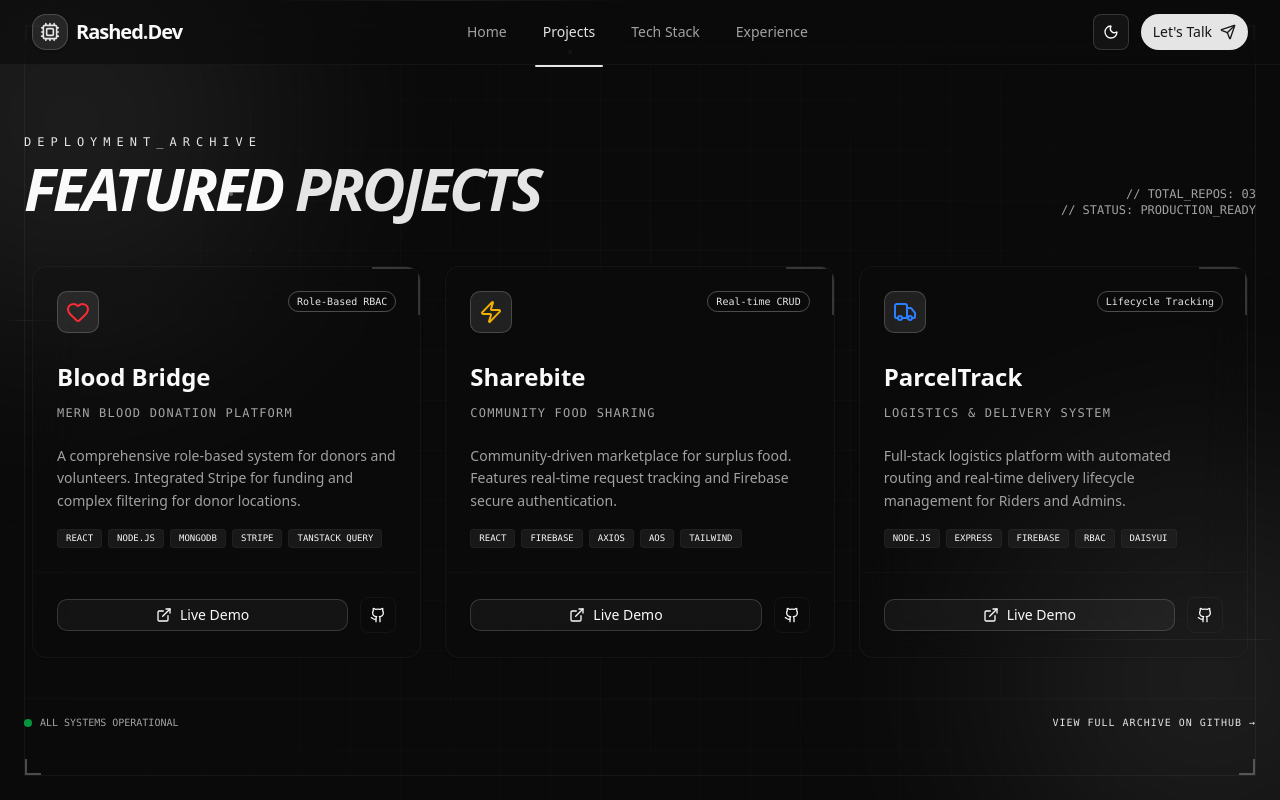
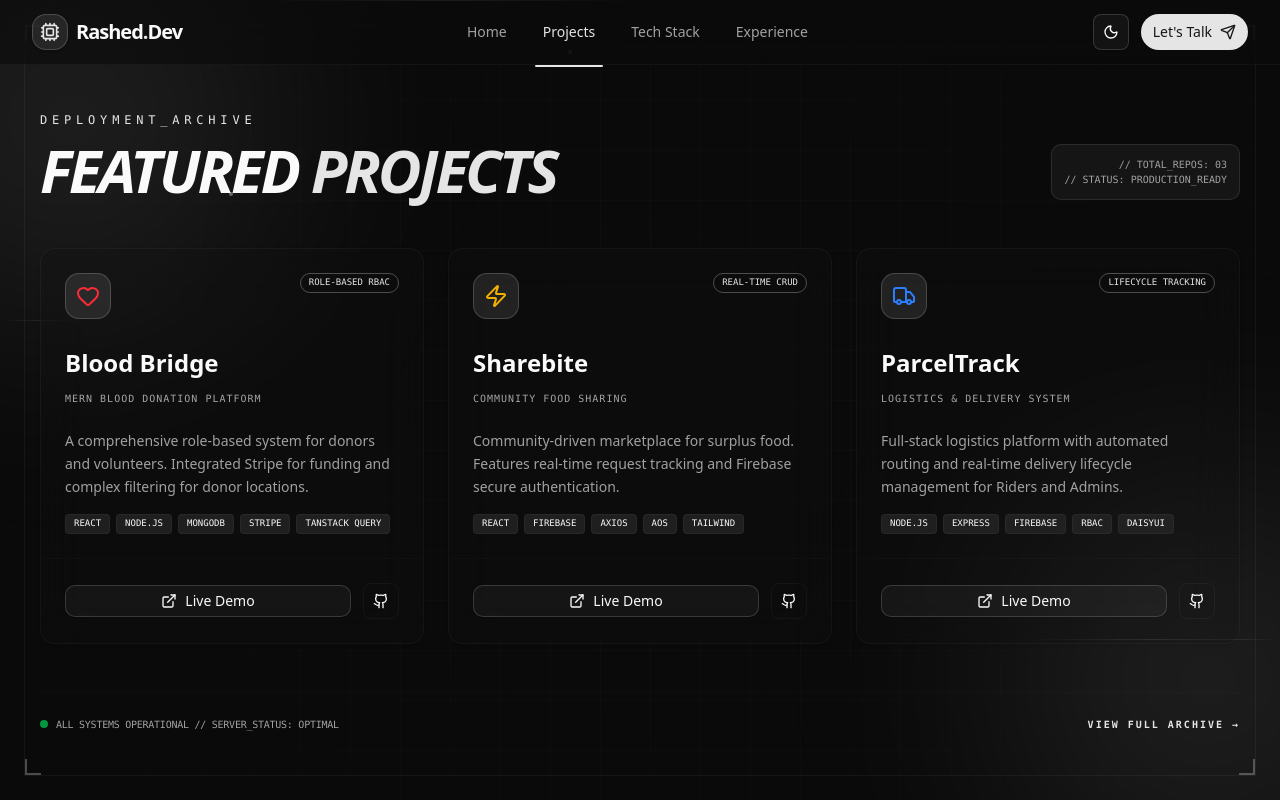
Before and after one commit to rashedulraha/Md-Rashedul-Islam, a React (Vite) app: page /projects in a window 1280 px wide. Built offline with nearby package versions, Linux system fonts and the light colour scheme.

Commit message:
fixed problem project

```diff
--- a/src/Pages/Projects/Projects.tsx
+++ b/src/Pages/Projects/Projects.tsx
@@ -46,112 +46,114 @@ const projects = [
 
 export default function Projects() {
   return (
-    <div className="relative h-screen w-screen overflow-hidden bg-background text-foreground">
+    <div className="relative min-h-screen w-full bg-background text-foreground overflow-x-hidden">
       <Navbar />
+      <div className="fixed inset-0 z-0">
         <Animation />
+      </div>
 
-      <main className="relative z-10 flex h-full flex-col items-center justify-center pt-16 px-6">
-        <div className="max-w-7xl w-full">
+      <main className="relative z-10 pt-28 pb-16 px-6 md:px-10 max-w-7xl mx-auto">
         {/* Section Header */}
-          <div className="flex flex-col md:flex-row justify-between items-end mb-10 gap-4">
-            <div className="space-y-2">
-              <h2 className="text-primary font-mono text-xs tracking-[0.5em] uppercase">
+        <div className="flex flex-col md:flex-row justify-between items-start md:items-end mb-12 gap-6">
+          <div className="space-y-3">
+            <h2 className="text-primary font-mono text-[10px] sm:text-xs tracking-[0.4em] uppercase">
               Deployment_Archive
             </h2>
-              <h1 className="text-4xl md:text-6xl font-black tracking-tighter uppercase italic">
+            <h1 className="text-4xl sm:text-5xl md:text-6xl font-black tracking-tighter uppercase italic leading-none">
               Featured <span className="text-primary">Projects</span>
             </h1>
           </div>
-            <p className="text-muted-foreground text-xs font-mono max-w-xs text-right">
-              // TOTAL_REPOS: 03 <br />
-              // STATUS: PRODUCTION_READY
-            </p>
+          <div className="text-left md:text-right font-mono text-[10px] text-muted-foreground bg-primary/5 p-3 rounded-lg border border-primary/10">
+            <p>// TOTAL_REPOS: 03</p>
+            <p>// STATUS: PRODUCTION_READY</p>
+          </div>
         </div>
 
         {/* Projects Grid */}
-          <div className="grid grid-cols-1 md:grid-cols-2 lg:grid-cols-3 gap-6 overflow-y-auto no-scrollbar max-h-[65vh] p-2">
+        <div className="grid grid-cols-1 md:grid-cols-2 lg:grid-cols-3 gap-6">
           {projects.map((project, index) => (
             <Card
               key={index}
-                className="group relative bg-card/10 backdrop-blur-xl border-border/40 transition-all hover:border-primary/50 hover:bg-primary/2">
+              className="group relative flex flex-col h-full bg-card/20 backdrop-blur-xl border-border/40 transition-all duration-300 hover:border-primary/50 hover:bg-primary/3 overflow-hidden">
               <CardHeader className="space-y-1">
                 <div className="flex justify-between items-start">
-                    <div className="p-2 rounded-lg bg-primary/10 border border-primary/20">
+                  <div className="p-2.5 rounded-xl bg-primary/10 border border-primary/20 group-hover:scale-110 transition-transform duration-300">
                     {project.icon}
                   </div>
                   <Badge
                     variant="outline"
-                      className="font-mono text-[10px] border-primary/30 text-primary">
+                    className="font-mono text-[9px] border-primary/30 text-primary uppercase">
                     {project.metric}
                   </Badge>
                 </div>
-                  <CardTitle className="text-2xl font-bold pt-4">
+                <CardTitle className="text-2xl font-bold pt-4 group-hover:text-primary transition-colors">
                   {project.title}
                 </CardTitle>
-                  <p className="text-xs text-primary/70 font-mono uppercase tracking-widest">
+                <p className="text-[10px] text-primary/70 font-mono uppercase tracking-widest">
                   {project.subtitle}
                 </p>
               </CardHeader>
 
-                <CardContent className="space-y-4">
-                  <p className="text-sm text-muted-foreground leading-relaxed line-clamp-3">
+              <CardContent className="grow space-y-4">
+                <p className="text-sm text-muted-foreground leading-relaxed">
                   {project.description}
                 </p>
                 <div className="flex flex-wrap gap-1.5">
                   {project.tech.map((t) => (
                     <span
                       key={t}
-                        className="text-[9px] font-mono bg-secondary/50 px-2 py-0.5 rounded border border-border/40 uppercase">
+                      className="text-[9px] font-mono bg-secondary/80 text-secondary-foreground px-2 py-0.5 rounded border border-border/40 uppercase">
                       {t}
                     </span>
                   ))}
                 </div>
               </CardContent>
 
-                <CardFooter className="gap-3 border-t border-border/20 pt-4">
+              <CardFooter className="gap-3 border-t border-border/20 pt-4 mt-auto">
                 <Button
                   variant="outline"
                   size="sm"
-                    className="flex-1 gap-2 rounded-lg hover:bg-primary hover:text-primary-foreground transition-all"
+                  className="flex-1 gap-2 rounded-lg hover:bg-primary hover:text-primary-foreground transition-all duration-300"
                   asChild>
-                    <a href={project.links.live} target="_blank">
-                      <ExternalLink className="h-3 w-3" /> Live Demo
+                  <a href={project.links.live} target="_blank" rel="noreferrer">
+                    <ExternalLink className="h-3.5 w-3.5" /> Live Demo
                   </a>
                 </Button>
                 <Button
                   variant="ghost"
                   size="sm"
-                    className="h-9 w-9 p-0 border border-border/40 hover:text-primary"
+                  className="h-9 w-9 p-0 border border-border/40 hover:text-primary hover:border-primary/50"
                   asChild>
-                    <a href={project.links.github} target="_blank">
+                  <a
+                    href={project.links.github}
+                    target="_blank"
+                    rel="noreferrer">
                     <Github className="h-4 w-4" />
                   </a>
                 </Button>
               </CardFooter>
 
-                {/* Corner Decoration */}
-                <div className="absolute top-0 right-0 h-12 w-12 overflow-hidden rounded-tr-xl pointer-events-none">
-                  <div className="absolute top-0 right-0 h-0.5 w-full bg-primary/20" />
-                  <div className="absolute top-0 right-0 h-full w-0.5 bg-primary/20" />
-                </div>
+              {/* Decorative Scanline Effect on Hover */}
+              <div className="absolute inset-0 pointer-events-none border-t border-primary/0 group-hover:border-primary/10 transition-all duration-500" />
             </Card>
           ))}
         </div>
 
         {/* Global Footer info */}
-          <div className="mt-8 flex items-center justify-between border-t border-border/20 pt-4">
+        <div className="mt-12 flex flex-col sm:flex-row items-center justify-between gap-4 border-t border-border/20 pt-6">
           <div className="flex items-center gap-2">
             <span className="h-2 w-2 rounded-full bg-green-500 animate-pulse" />
-              <span className="text-[10px] font-mono text-muted-foreground uppercase">
-                All systems operational
+            <span className="text-[10px] font-mono text-muted-foreground uppercase tracking-tight">
+              All systems operational // server_status: optimal
             </span>
           </div>
           <a
             href="https://github.com/rashedulraha"
-              className="text-[10px] font-mono text-primary hover:underline uppercase tracking-widest">
-              View full archive on GitHub →
+            target="_blank"
+            rel="noreferrer"
+            className="text-[10px] font-mono text-primary hover:text-primary/80 transition-colors uppercase tracking-[0.2em] font-bold">
+            View full archive →
           </a>
-          </div>
         </div>
       </main>
     </div>
```
Also changed, not shown: src/Pages/shared/HeroBanner/HeroBanner.tsx (+39 -26 lines). Lines whose indentation alone changed are shown as unchanged.
